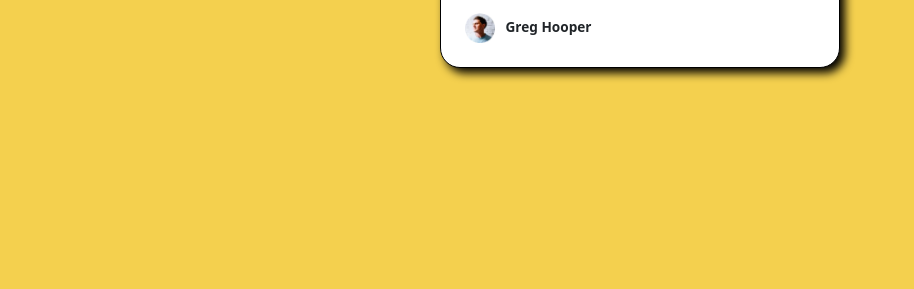
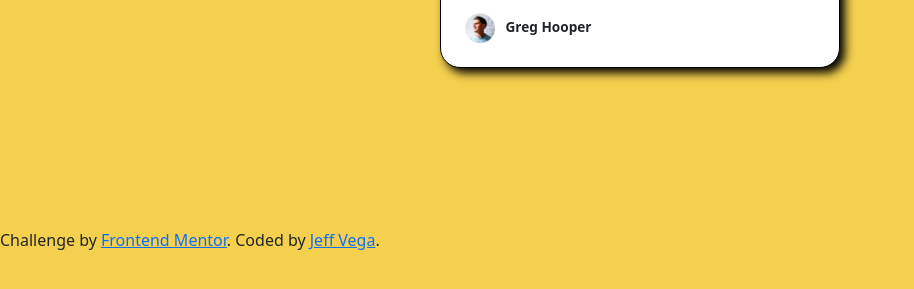
Before and after one commit to JVega1226/Blogger, a plain HTML site: page index.html in a window 1280 px wide. Shown: the part 619-908 px from the top of the page, without its empty margins (0-914 px from the left). Drawn offline with nearby package versions, Linux system fonts and the light colour scheme.

Commit message:
Update index.html

```diff
--- a/index.html
+++ b/index.html
@@ -41,6 +41,11 @@
   </div>
   </div>
   </div>
+ <!-- Footer -->
+  <footer class="attribution">
+    Challenge by <a href="https://www.frontendmentor.io?ref=challenge">Frontend Mentor</a>.
+    Coded by <a href="#">Jeff Vega</a>.
+  </footer>
  <script src="https://cdn.jsdelivr.net/npm/@popperjs/core@2.11.8/dist/umd/popper.min.js" integrity="sha384-I7E8VVD/ismYTF4hNIPjVp/Zjvgyol6VFvRkX/vR+Vc4jQkC+hVqc2pM8ODewa9r" crossorigin="anonymous"></script>
  <script src="https://cdn.jsdelivr.net/npm/bootstrap@5.3.8/dist/js/bootstrap.min.js" integrity="sha384-G/EV+4j2dNv+tEPo3++6LCgdCROaejBqfUeNjuKAiuXbjrxilcCdDz6ZAVfHWe1Y" crossorigin="anonymous"></script>
 </body>
```
